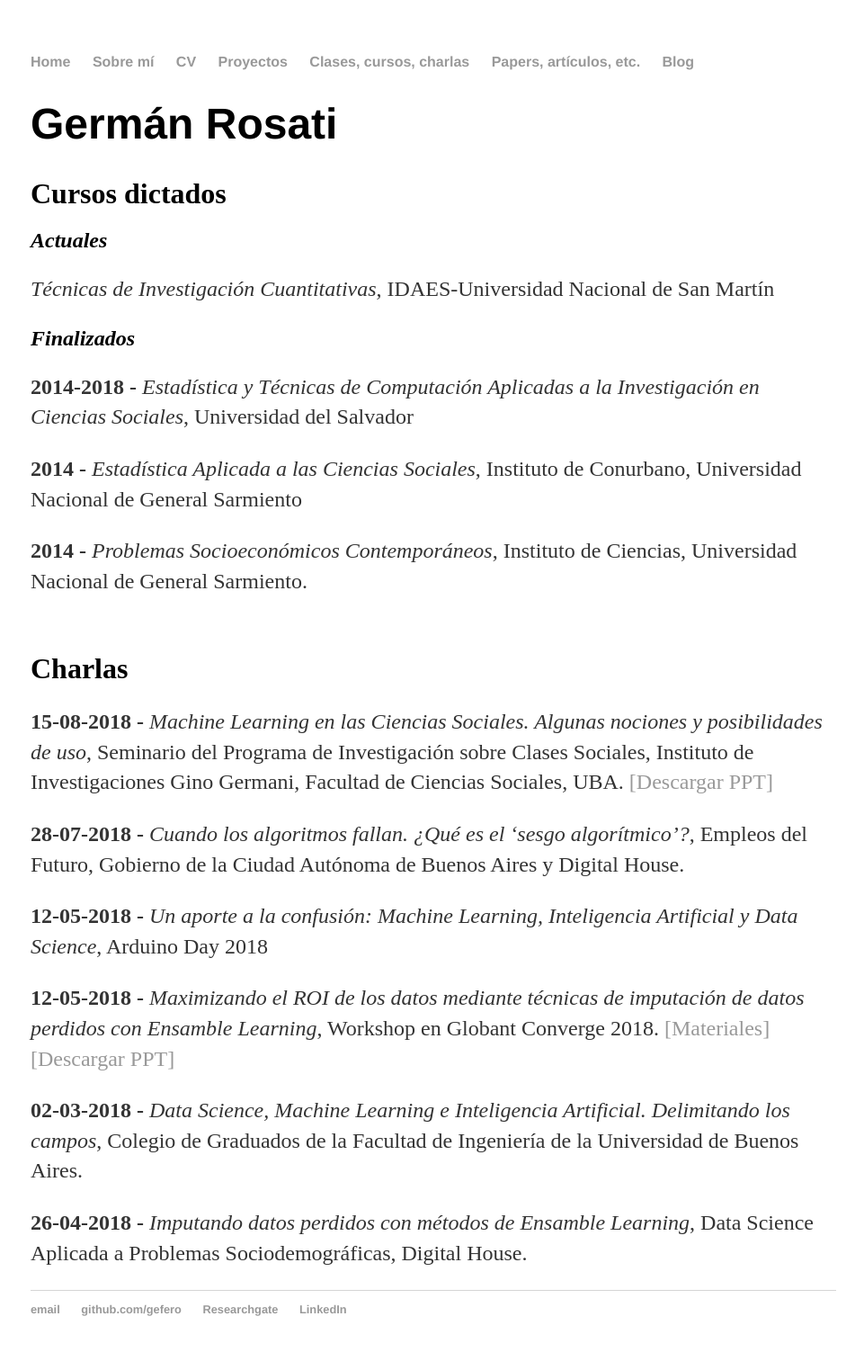
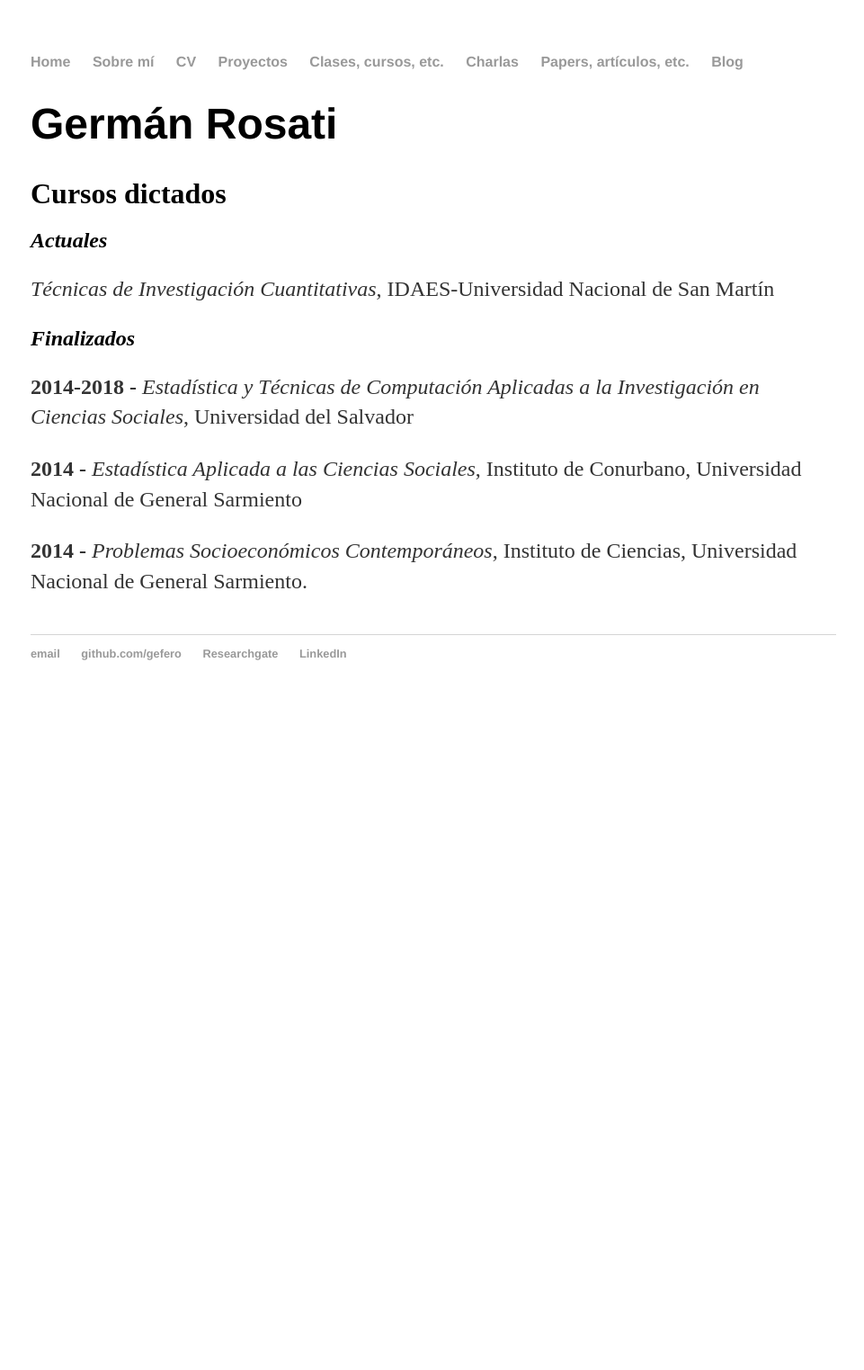
Before and after one commit to gefero/gefero.github.io, a Jekyll site: the page built from classes/index.html, in a window 1280 px wide. Shown: the whole page at 90% size, without its empty margins (158-1119 px from the left). Built offline with Jekyll 4.4.1, drawn with Linux system fonts in a browser that asks for light colours; after the commit the page ends 900 px from its top, so only the background shows below that.

Commit message:
Updt home

```diff
--- a/_layouts/default.html
+++ b/_layouts/default.html
@@ -16,7 +16,8 @@
 		        	<li><a href="/about/">Sobre mí</a></li>
 	        		<li><a href="/cv/">CV</a></li>
 				<li><a href="/proyects/">Proyectos</a></li>
-				<li><a href="/classes/">Clases, cursos, charlas</a></li>
+				<li><a href="/classes/">Clases, cursos, etc.</a></li>
+				<li><a href="/talks/">Charlas</a></li>
 				<li><a href="/papers/">Papers, artículos, etc.</a></li>
 	        		<li><a href="/blog/">Blog</a></li>
 	    		</ul>
--- a/classes/index.html
+++ b/classes/index.html
@@ -12,12 +12,4 @@ title: Clases, cursos, etc.
 	<p><b>2014 - </b> <i>Estadística Aplicada a las Ciencias Sociales</i>, Instituto de Conurbano, Universidad Nacional de General Sarmiento</p>
 	<p><b>2014 - </b> <i>Problemas Socioeconómicos Contemporáneos</i>, Instituto de Ciencias, Universidad Nacional de General Sarmiento.</p>
 	<br>
-	<h2><font size="6">Charlas</font></h2>
-	<p><b>15-08-2018 - </b><i> Machine Learning en las Ciencias Sociales. Algunas nociones y posibilidades de uso</i>, Seminario del Programa de Investigación sobre Clases Sociales, Instituto de Investigaciones Gino Germani, Facultad de Ciencias Sociales, UBA. <a href="https://github.com/gefero/gefero.github.io/raw/master/classes/_files/20180815_ML_y_CsSoc_IIGG.pdf">[Descargar PPT]</a></p>
-	<p><b>28-07-2018 - </b><i> Cuando los algoritmos fallan. ¿Qué es el ‘sesgo algorítmico’?</i>, Empleos del Futuro, Gobierno de la Ciudad Autónoma de Buenos Aires y Digital House.</p>
-	<p><b>12-05-2018 - </b><i> Un aporte a la confusión: Machine Learning, Inteligencia Artificial y Data Science</i>, Arduino Day 2018</p>
-	<p><b>12-05-2018 - </b><i> Maximizando el ROI de los datos mediante técnicas de imputación de datos perdidos con Ensamble Learning</i>, Workshop en Globant Converge 2018. <a href="https://github.com/gefero/WS_Converge2018">[Materiales]</a> <a href="https://github.com/gefero/WS_Converge2018/raw/master/Presentation/Converge%202018-Workshop-Imputaci%C3%B3n.pdf">[Descargar PPT]</a></p>
-	<p><b>02-03-2018 - </b><i> Data Science, Machine Learning e Inteligencia Artificial. Delimitando los campos</i>, Colegio de Graduados de la Facultad de Ingeniería de la Universidad de Buenos Aires.</p>
-	<p><b>26-04-2018 - </b><i> Imputando datos perdidos con métodos de Ensamble Learning</i>, Data Science Aplicada a Problemas Sociodemográficas, Digital House.</p>
-
 </div><!-- /.blurb -->
--- a/index.html
+++ b/index.html
@@ -7,7 +7,6 @@ title: Germán Rosati
 	<p>Ciencias Sociales</p>
 	<p>Machine Learning</p>
 	<p>Métodos Cuantitativos</p>
-	<p>Sociólgo con formación en modelado estadístico, machine learning y data science.</p>
 	<p>Alguien dijo alguna vez "Data Sociologist"... me gustó.</p>
 
 </div><!-- /.blurb -->
```
Also changed, not shown: talks/index.html (added, +15 -0 lines), 2 other files.
